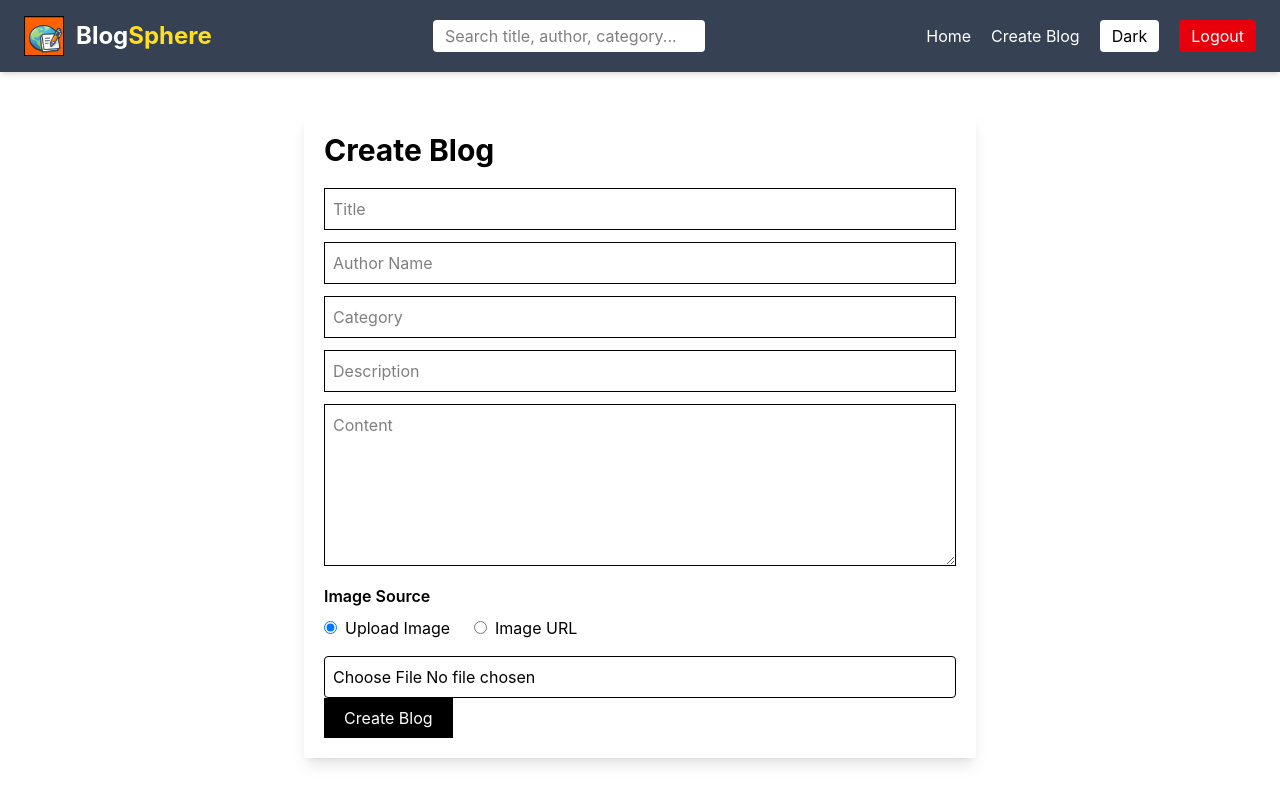
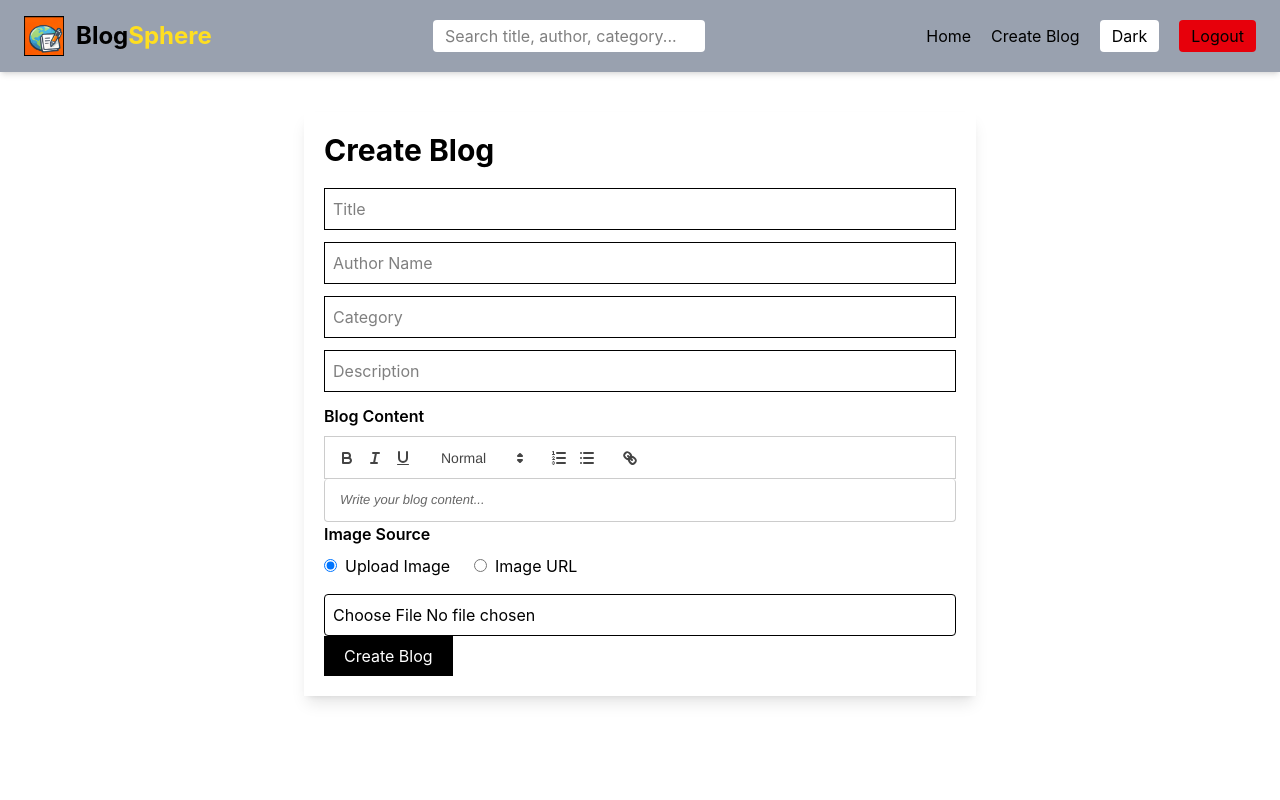
Before and after one commit to shameera44/Mern_BlogPlatform, a React (Vite) app in the folder Frontend_Blog/: page /create in a window 1280 px wide. Built offline with nearby package versions, Linux system fonts and the light colour scheme; sample sign-in values are in the browser's storage.

Commit message:
Final project submission

```diff
--- a/Frontend_Blog/src/components/Navbar.jsx
+++ b/Frontend_Blog/src/components/Navbar.jsx
@@ -39,8 +39,7 @@ const Navbar = ({ setSearchTerm }) => {
 };
 
   return (
-    <nav className="bg-gray-700 text-white px-6 py-4 flex justify-between items-center shadow-md">
-
+    <nav className="sticky top-0 z-50 flex justify-between items-center px-6 py-4 shadow-md bg-gray-400 text-black dark:bg-gray-900 dark:text-white transition-colors">
       {/* Logo + Title */}
       <div className="flex items-center gap-3">
         <img
--- a/Frontend_Blog/src/components/Sidebar.jsx
+++ b/Frontend_Blog/src/components/Sidebar.jsx
@@ -9,7 +9,7 @@ const Sidebar = ({ setSelectedCategory }) => {
   ];
 
   return (
-    <div className="w-full md:w-64 bg-gray-100 dark:bg-gray-800 p-5 rounded-lg shadow shrink-0">
+    <div className="w-full md:w-64 bg-gray-300 dark:bg-gray-800 p-5 rounded-lg shadow shrink-0">
       <h2 className="text-2xl font-bold mb-6 text-orange-600">
         Categories
       </h2>
--- a/Frontend_Blog/src/pages/CreateBlog.jsx
+++ b/Frontend_Blog/src/pages/CreateBlog.jsx
@@ -1,18 +1,23 @@
-import { useState } from "react";
+import { useState, useEffect, useRef } from "react";
 import { useDispatch } from "react-redux";
 import { createBlog } from "../features/blog/blogSlice";
 import { useNavigate } from "react-router-dom";
+import Quill from "quill";
+import "quill/dist/quill.snow.css";
 
 const CreateBlog = () => {
   const dispatch = useDispatch();
   const navigate = useNavigate();
+  const editorRef = useRef(null);
+  const quillRef = useRef(null);
 
   const [formData, setFormData] = useState({
+
     title: "",
     author: "",
     category: "",
     description: "",
-    content: "",
+
   });
 
   const [image, setImage] = useState(null);
@@ -35,11 +40,18 @@ const CreateBlog = () => {
 
     const blogData = new FormData();
 
+    const content = quillRef.current.root.innerHTML;
+
+    if (content === "<p><br></p>") {
+      alert("Please write blog content");
+      return;
+    }
+
     blogData.append("title", formData.title);
     blogData.append("author", formData.author);
     blogData.append("category", formData.category);
     blogData.append("description", formData.description);
-    blogData.append("content", formData.content);
+    blogData.append("content", content);
 
     if (imageType === "upload" && image) {
       blogData.append("image", image);
@@ -59,6 +71,24 @@ const CreateBlog = () => {
       alert(error);
     }
   };
+
+
+  useEffect(() => {
+    if (!quillRef.current && editorRef.current) {
+      quillRef.current = new Quill(editorRef.current, {
+        theme: "snow",
+        placeholder: "Write your blog content...",
+        modules: {
+          toolbar: [
+            ["bold", "italic", "underline"],
+            [{ header: [1, 2, 3, false] }],
+            [{ list: "ordered" }, { list: "bullet" }],
+            ["link"],
+          ],
+        },
+      });
+    }
+  }, []);
 
   return (
     <div className="max-w-2xl mx-auto mt-10 p-5 shadow-lg">
@@ -104,14 +134,14 @@ const CreateBlog = () => {
           required
         />
 
-        <textarea
-          name="content"
-          placeholder="Content"
-          rows="6"
-          className="border p-2 w-full mb-3"
-          onChange={handleChange}
-          required
-        />
+        <label className="font-semibold mb-2 block">
+          Blog Content
+        </label>
+
+        <div
+          ref={editorRef}
+          className="bg-white h-[350px] border rounded mb-3"
+        ></div>
 
         <h3 className="font-semibold mb-2">Image Source</h3>
 
```
